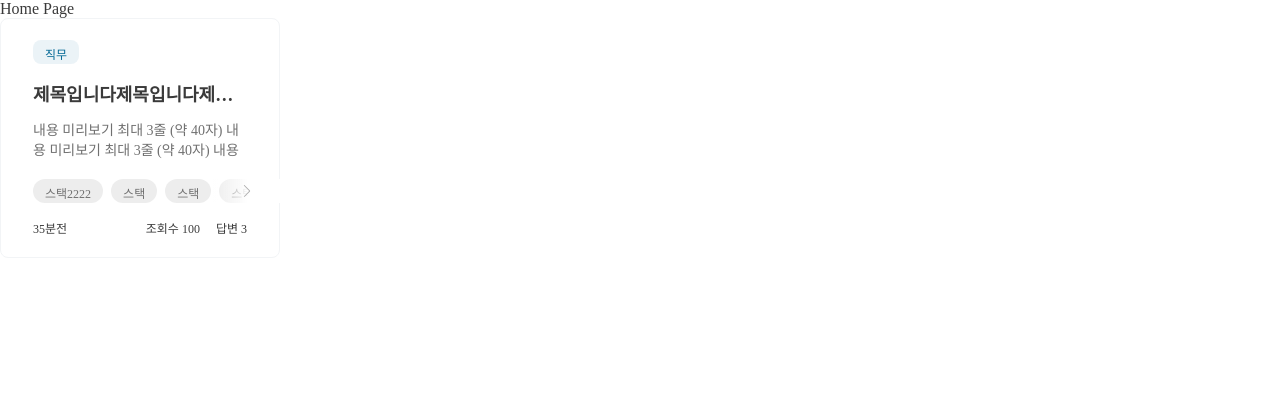
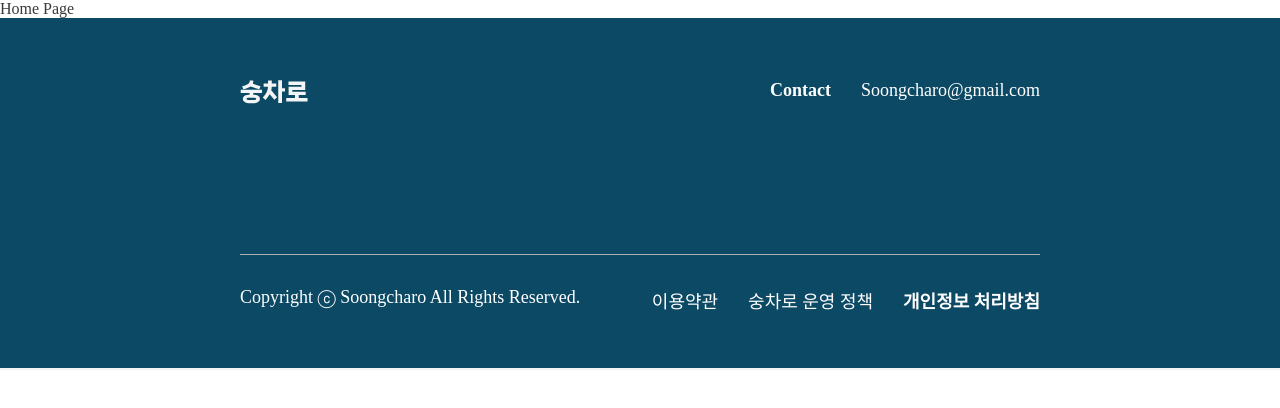
Before and after one commit to Soongmile/Soongmile-FE, a Next.js app: page / in a window 1280 px wide. Shown: the top 408 px of the page. Built offline with nearby package versions, Linux system fonts and the light colour scheme.

Commit message:
Etc: 오타 수정

```diff
--- a/components/reusable/Footer.tsx
+++ b/components/reusable/Footer.tsx
@@ -13,19 +13,19 @@ const Footer = () => {
       <FooterFlex>
         <WhiteLogo />
         <TextFlex>
-          <WHiteText size="L">Contact</WHiteText>
-          <WHiteText size="M">Soongcharo@gmail.com</WHiteText>
+          <WhiteText size="L">Contact</WhiteText>
+          <WhiteText size="M">Soongcharo@gmail.com</WhiteText>
         </TextFlex>
       </FooterFlex>
       <Spacing direction="vertical" size={150} />
       <Line />
       <Spacing direction="vertical" size={32} />
       <FooterFlex>
-        <WHiteText size="M">Copyright ⓒ Soongcharo All Rights Reserved.</WHiteText>
+        <WhiteText size="M">Copyright ⓒ Soongcharo All Rights Reserved.</WhiteText>
         <TextFlex>
-          <WHiteText size="M">이용약관</WHiteText>
-          <WHiteText size="M">숭차로 운영 정책</WHiteText>
-          <WHiteText size="L">개인정보 처리방침</WHiteText>
+          <WhiteText size="M">이용약관</WhiteText>
+          <WhiteText size="M">숭차로 운영 정책</WhiteText>
+          <WhiteText size="L">개인정보 처리방침</WhiteText>
         </TextFlex>
       </FooterFlex>
     </Container>
@@ -64,7 +64,7 @@ const TextFlex = styled.div`
   gap: 30px;
 `;
 
-const WHiteText = styled.div<TextProps>`
+const WhiteText = styled.div<TextProps>`
   color: ${theme.colors.white};
   font-size: ${(props) =>
     props.size === 'M' ? theme.fontStyles.Text_M.fontSize : theme.fontStyles.Text_L.fontSize}px;
--- a/pages/_app.tsx
+++ b/pages/_app.tsx
@@ -2,6 +2,7 @@ import { AppProps } from 'next/app';
 import { RecoilRoot } from 'recoil';
 import { QueryClient, QueryClientProvider } from 'react-query';
 import { GlobalStyle } from '../styles/globalStyle';
+import Footer from '../components/reusable/Footer';
 
 const MyApp = ({ Component, pageProps }: AppProps) => {
   const queryClient = new QueryClient();
@@ -11,6 +12,7 @@ const MyApp = ({ Component, pageProps }: AppProps) => {
       <RecoilRoot>
         <GlobalStyle />
         <Component {...pageProps} />
+        <Footer />
       </RecoilRoot>
     </QueryClientProvider>
   );
--- a/pages/index.tsx
+++ b/pages/index.tsx
@@ -1,11 +1,9 @@
-import Card from '@/components/reusable/Card';
 import type { NextPage } from 'next';
 
 const Home: NextPage = () => {
   return (
     <>
       <h1>Home Page</h1>
-      <Card />
     </>
   );
 };
```
